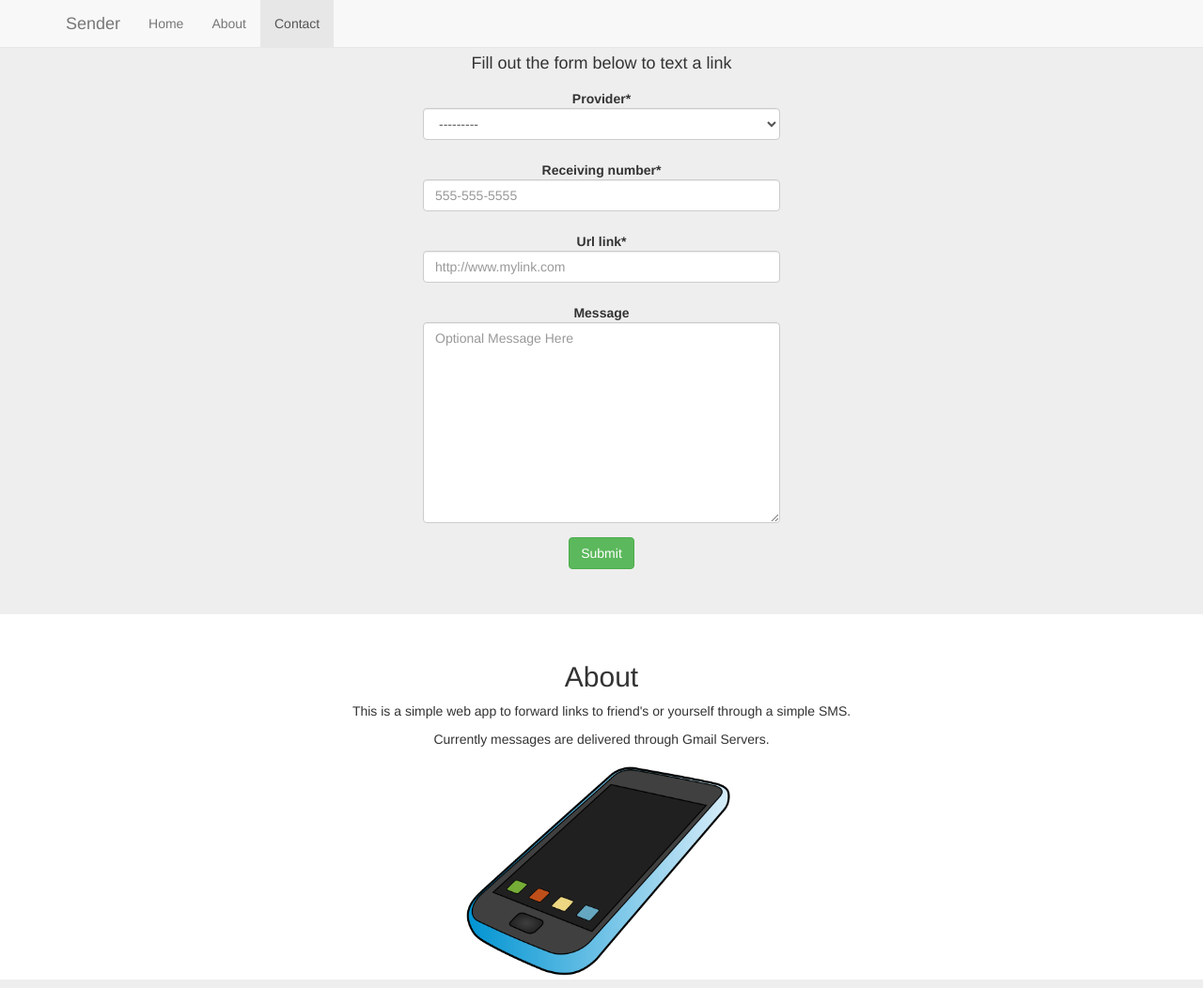
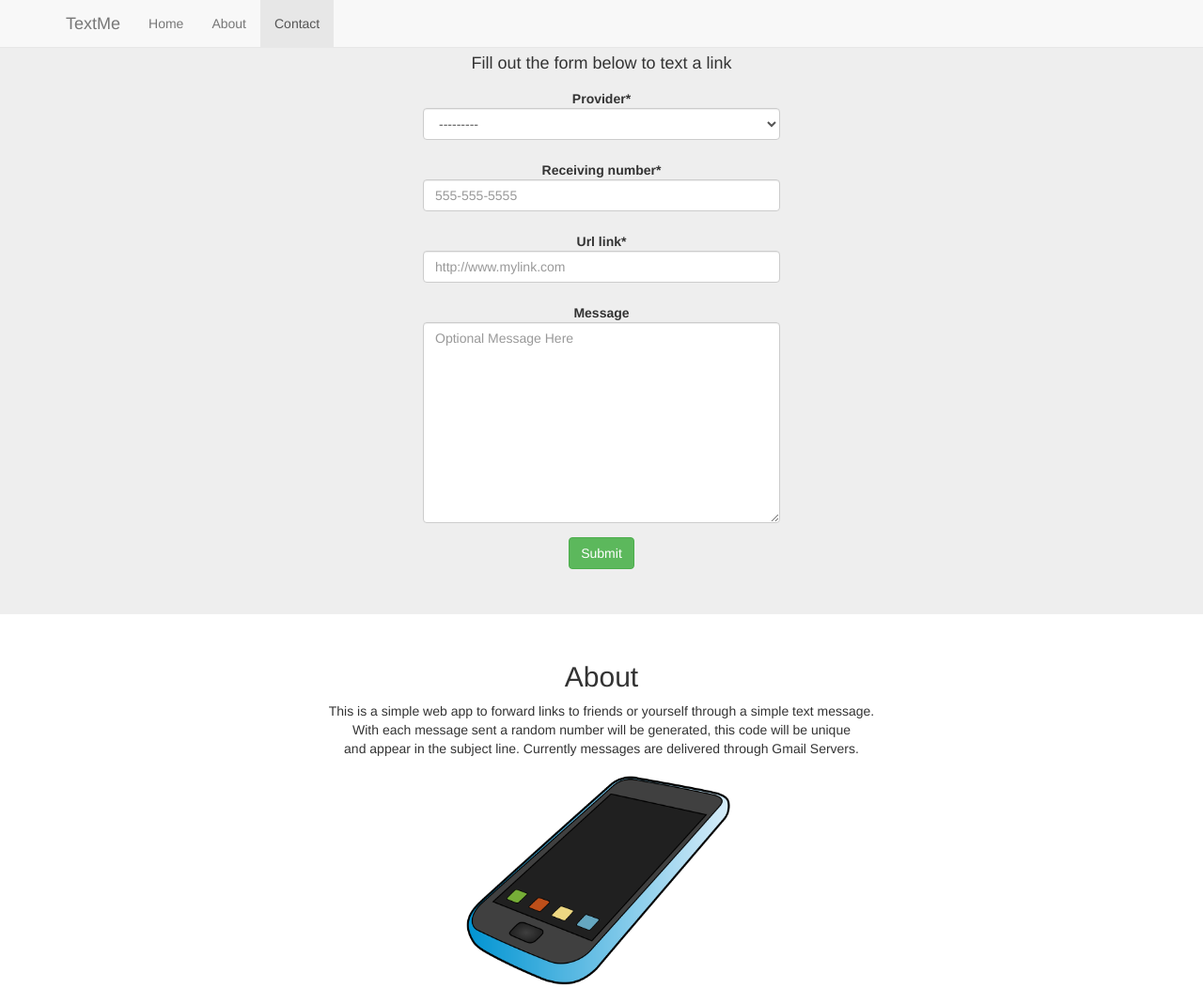
Before and after one commit to wennerma/senderApp, a Django app: page /textIt/ in a window 1280 px wide. Shown: the top 1052 px of the page at 94% size. Run offline with Django 3.2, Linux system fonts and the light colour scheme; some libraries are stand-ins or nearby versions.

Commit message:
UI adjustments, add ajax call for message

```diff
--- a/textIt/templates/textIt/index.html
+++ b/textIt/templates/textIt/index.html
@@ -24,7 +24,7 @@
             <span class="icon-bar"></span>
             <span class="icon-bar"></span>
           </button>
-          <a class="navbar-brand" href="#">Sender</a>
+          <a class="navbar-brand" href="#">TextMe</a>
         </div>
         <div id="navbar" class="navbar-collapse collapse">
           <ul class="nav navbar-nav">
@@ -74,8 +74,10 @@
       <div class="row">
         <div class="col-sm-12">
           <h2>About</h2>
-          <p>This is a simple web app to forward links to friend's or yourself through a simple SMS.</p>
-          <p>Currently messages are delivered through Gmail Servers.</p>
+          <p>This is a simple web app to forward links to friends or yourself through a simple text message.  <br>
+             With each message sent a random number will be generated, this code will be unique <br>
+              and appear in the subject line. Currently messages are delivered through Gmail Servers.</p>
+
           <img src="{% static "textIt/images/cell.png" %}" class="img-rounded" alt="Cinque Terre" width="304" height="236">
         </div>
       </div>
@@ -127,10 +129,11 @@
                   provider: $('#id_provider').val(),
                   url_link: $('#id_url_link').val(),
                   receiving_number: $('#id_receiving_number').val(),
+                  message: $('#id_message').val(),
                   csrfmiddlewaretoken: '{{ csrf_token }}'
               },
               success:function(data){
-                var msg = data.receiving_number +" has received your link. "
+                var msg = data.receiving_number +" has received your link. The subject will contain the code: " + data.msgCode;
                 $("#modalBodyText").text(msg);
                 $("#myModal").modal('show');
                 var form = document.getElementById("sendTextForm");
```
